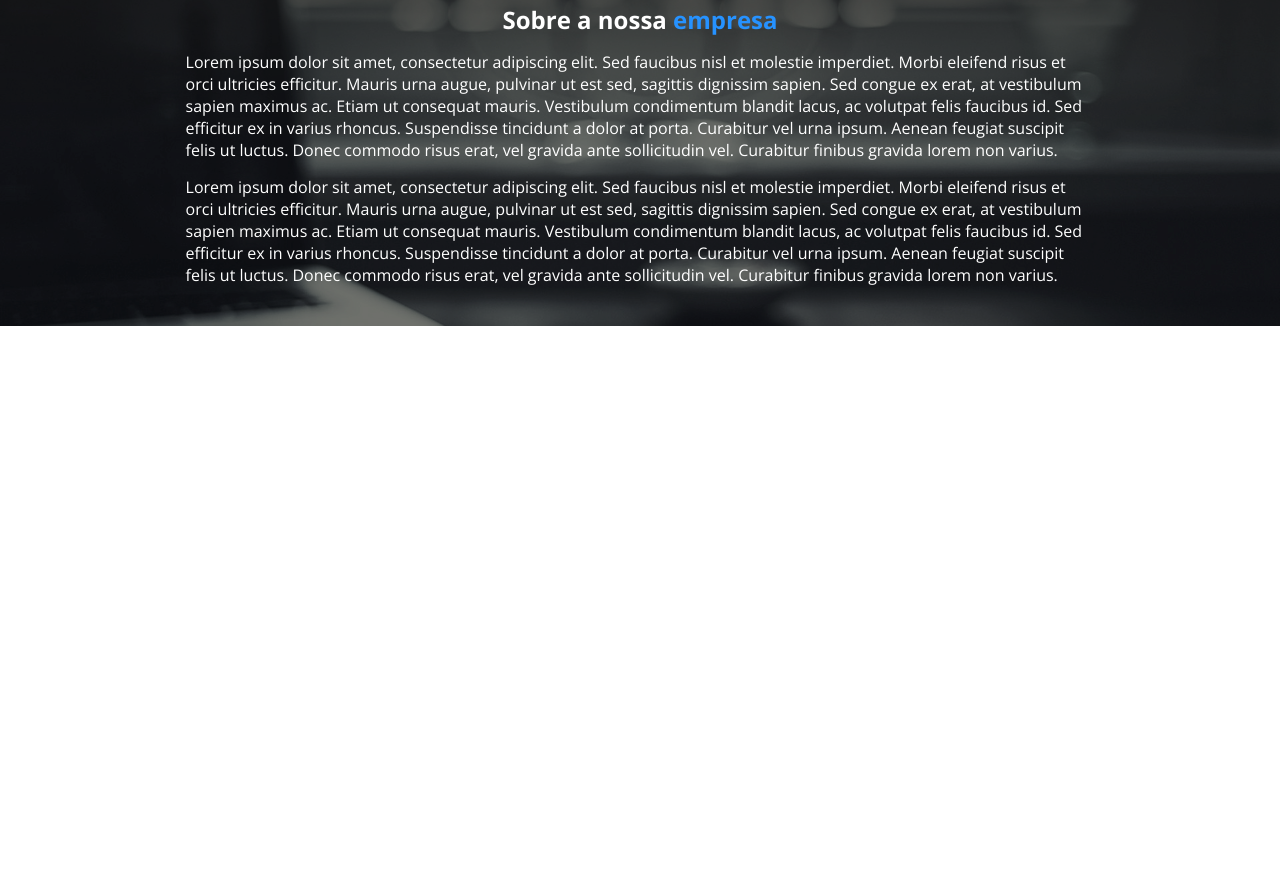
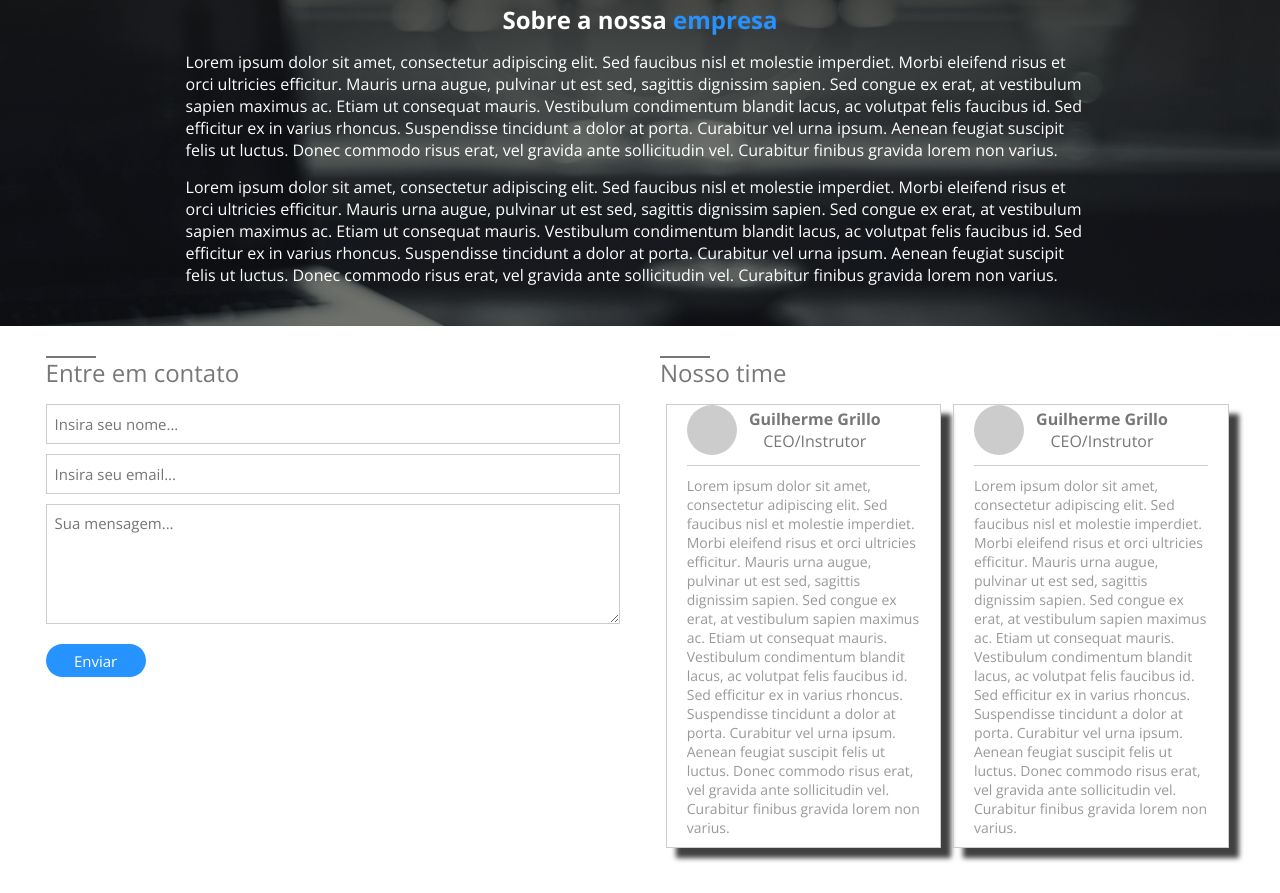
Before and after one commit to pv209/Danki-code-Projeto-06, a plain HTML site: page index.html in a window 1280 px wide. Shown: the part 1307-2200 px from the top of the page. Before the commit the page ends 1633 px from the top, so only its background shows below. Drawn offline with nearby package versions, Linux system fonts and the light colour scheme.

Commit message:
final section

```diff
--- a/css/style.css
+++ b/css/style.css
@@ -240,8 +240,128 @@ section.parallax p{
 	background-color: rgba(20, 20, 20, 0.6);
  }
 
+ section.final-section{
+	padding:30px 0;
+ }
+
+ .w50{
+	float: left;
+	width: 50%;
+	padding: 0 20px;
+ }
+
+ section.final-section h2{
+	position: relative;
+	font-weight: lighter;
+	color: #777;
+	font-size: 24px;
+ }
+
+ section.final-section h2 > .border-efeito {
+	width: 50px;
+	height: 2px;
+	background: #777;
+	position: absolute;
+	transition: 0.4s;
+ }
+
+
+ section.final-section h2:hover > .border-efeito{
+	width: 100px;
+ }
+
+
+ .contato input:not([type=submit]) {
+	width: 100%;
+	height: 40px;
+	font-size: 15px;
+	border: 1px solid #ccc;
+	padding-left:8px;
+	display: block;
+	margin-top: 10px;
+
+ }
+
+ .contato textarea{
+	width: 100%;
+	height: 120px;
+	font-size: 15px;
+	border: 1px solid #ccc;
+	padding: 8px;
+	margin-top: 10px;
+	resize: vertical;
+ }
+
+ .contato input[type=submit] {
+	cursor: pointer;
+	background: #2693FF;
+	font-size: 15px;
+	color: white;
+	border: 0;
+	border-radius: 30px;
+	width: 100px;
+	height: 33px;
+	margin-top: 15px;
+ }
+
+ .contato form{
+	margin-top: 15px;
+ }
+
+.equipe-single .topo-box-usuario{
+		padding-bottom: 10px;
+		border-bottom: 1px solid #ccc;
+}
+
+.info-usuario{
+	display: inline-block;
+	color: #777;
+	padding-left: 8px;
+	text-align: center;
+	vertical-align: middle;
+}
+
+
+.equipe-single{
+	border: 1px solid #ccc;
+	min-height: 240px;
+	padding-bottom: 10px;
+	-webkit-box-shadow: 10px 10px 5px 0px rgba(0,0,0,0.75);
+	-moz-box-shadow: 10px 10px 5px 0px rgba(0,0,0,0.75);
+	box-shadow: 10px 10px 5px 0px rgba(0,0,0,0.75);
+}
+
+.time > .w50 {
+	width: 48%;
+	margin: 15px 1%;
+}
+
+.box-avatar{
+	display: inline-block;
+	width: 50px;
+	height: 50px;
+	border-radius: 50%;
+	background: #ccc;
+	vertical-align: middle;
+}
+
+.descricao-usuario-box{
+	color: #999999;
+	font-weight: lighter;
+	font-size: 14px;
+	margin-top: 10px;
+}
 
 @media screen and (max-width:768px) {
+	.w50{
+		width: 100%;
+		margin: 15px 0;
+	}
+
+	.time > .w50 {
+		width: 100%;
+		margin: 15px 0;
+	}
 	.box-planos-single{
 		width: 100%;
 		margin:10px 0;
--- a/index.html
+++ b/index.html
@@ -128,8 +128,69 @@
 				Aenean feugiat suscipit felis ut luctus. Donec commodo risus erat, vel gravida ante
 				sollicitudin vel. Curabitur finibus gravida lorem non varius. </p>
 		</div><!--center-->
+	</section><!--parallax-->
+
+	<section class="final-section">
+		<div class="center">
+			<div class="w50 contato">
+				<h2><div class="border-efeito"></div>Entre em contato </h2>
+				<form>
+					<input type="text" placeholder="Insira seu nome..." />
+					<input type="email" placeholder="Insira seu email..." />
+					<textarea placeholder="Sua mensagem..."></textarea>
+					<input type="submit" value="Enviar"/>
+				</form>
 
 
-	</section><!--parallax-->
+			</div><!--w50-->
+
+			<div class="w50 time">
+				<h2><div class="border-efeito"></div> Nosso time </h2>
+				<div class="w50 equipe-single">
+					<div class="topo-box-usuario">
+						<div class="box-avatar"></div>
+						<div class="info-usuario">
+							<p style="font-weight: bold;">Guilherme Grillo</p>
+							<p style="font-weight: italic;">CEO/Instrutor</p>
+						</div>
+					</div><!--topo-box-usuario-->
+					<div class="descricao-usuario-box">
+						<p>Lorem ipsum dolor sit amet, consectetur adipiscing elit. Sed faucibus
+							nisl et molestie imperdiet. Morbi eleifend risus et orci ultricies efficitur.
+							Mauris urna augue, pulvinar ut est sed, sagittis dignissim sapien. Sed congue
+							ex erat, at vestibulum sapien maximus ac. Etiam ut consequat mauris. Vestibulum
+							condimentum blandit lacus, ac volutpat felis faucibus id. Sed efficitur ex in
+							varius rhoncus. Suspendisse tincidunt a dolor at porta. Curabitur vel urna ipsum.
+							Aenean feugiat suscipit felis ut luctus. Donec commodo risus erat, vel gravida ante
+							sollicitudin vel. Curabitur finibus gravida lorem non varius. </p>
+					</div><!--descricao-usuario-box-->
+				</div><!--w50 equipe-single-->
+
+				<div class="w50 equipe-single">
+					<div class="topo-box-usuario">
+						<div class="box-avatar"></div>
+						<div class="info-usuario">
+							<p style="font-weight: bold;">Guilherme Grillo</p>
+							<p style="font-weight: italic;">CEO/Instrutor</p>
+						</div>
+					</div><!--topo-box-usuario-->
+					<div class="descricao-usuario-box">
+						<p>Lorem ipsum dolor sit amet, consectetur adipiscing elit. Sed faucibus
+							nisl et molestie imperdiet. Morbi eleifend risus et orci ultricies efficitur.
+							Mauris urna augue, pulvinar ut est sed, sagittis dignissim sapien. Sed congue
+							ex erat, at vestibulum sapien maximus ac. Etiam ut consequat mauris. Vestibulum
+							condimentum blandit lacus, ac volutpat felis faucibus id. Sed efficitur ex in
+							varius rhoncus. Suspendisse tincidunt a dolor at porta. Curabitur vel urna ipsum.
+							Aenean feugiat suscipit felis ut luctus. Donec commodo risus erat, vel gravida ante
+							sollicitudin vel. Curabitur finibus gravida lorem non varius. </p>
+					</div><!--descricao-usuario-box-->
+				</div><!--w50 equipe-single-->
+
+			<div class="clear"></div>
+			</div><!--w50-->
+			<div class="clear"></div>
+		</div><!--center-->
+
+	</section><!--final-section-->
 </body>
 </html>
```
